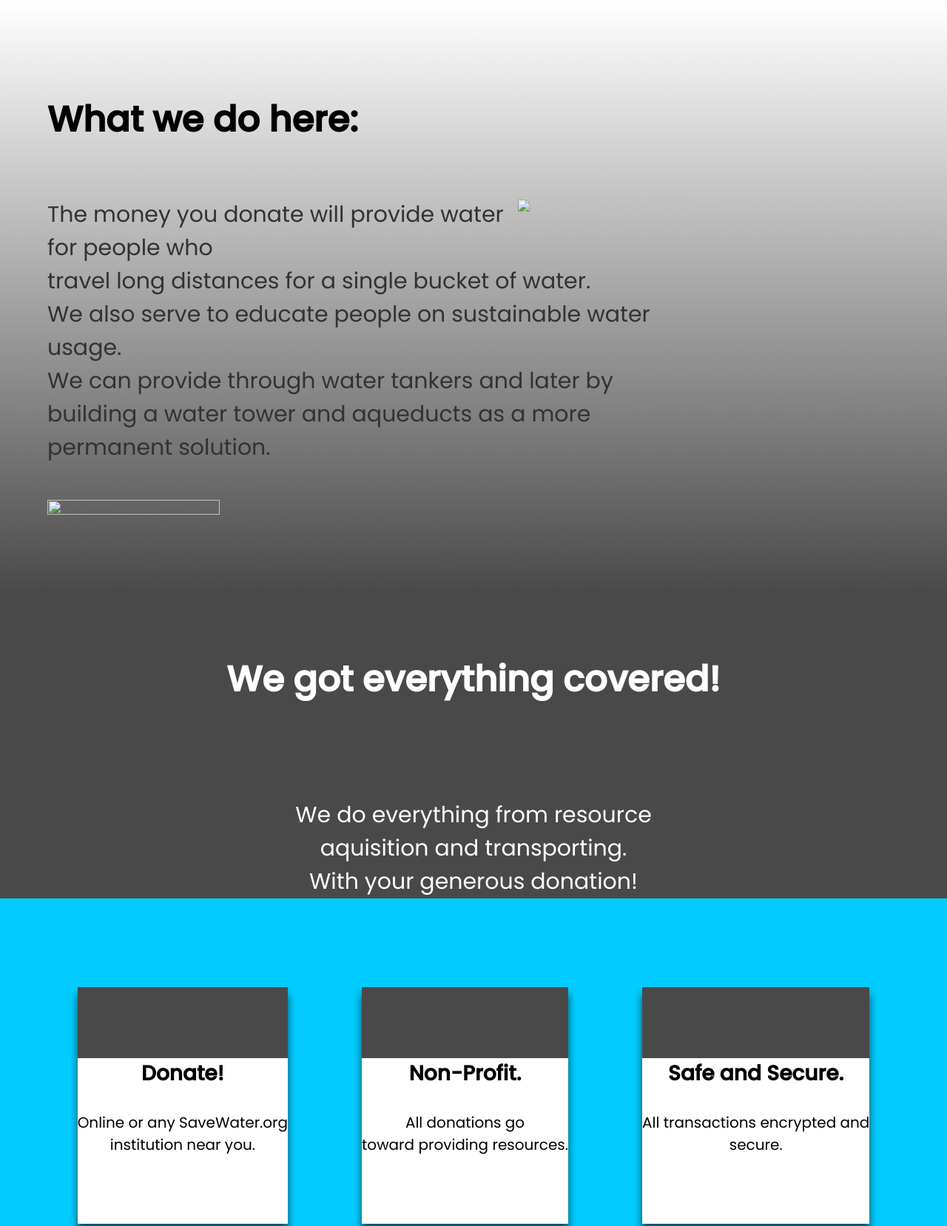
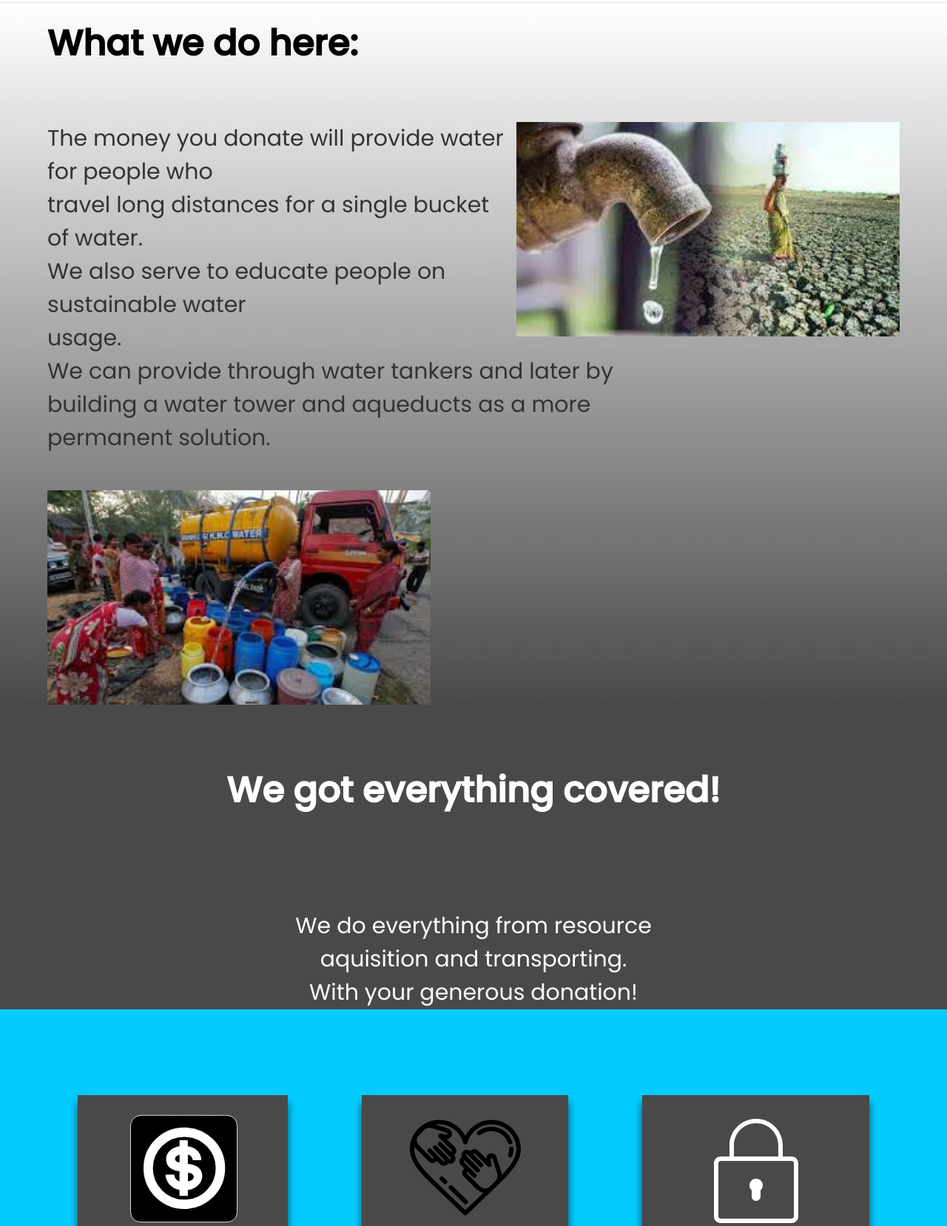
Before and after one commit to smearful/GFG_NGO_Website, a plain HTML site: page index.html in a window 1280 px wide. Shown: the part 797-2455 px from the top of the page at 74% size. Drawn offline with Linux system fonts and the light colour scheme; a web font is replaced by a local one.

Commit message:
Update index.html
Changed the path

```diff
--- a/index.html
+++ b/index.html
@@ -39,7 +39,7 @@
     <section id="locations">
       <header class="locations-head">
         <h2>What we do here:</h2>
-        <img src="./img/providing-water.jpg" alt="" class="image1" />
+        <img src="providing-water.jpg" alt="" class="image1" />
         <h3>
           The money you donate will provide water for people who <br />travel
           long distances for a single bucket of water. <br />We also serve to
@@ -51,7 +51,7 @@
         <br />
         <br />
         <br />
-        <img src="./img/water-tanker.jpg" alt="" class="image2" />
+        <img src="water-tanker.jpg" alt="" class="image2" />
       </header>
     </section>
     <section class="benifits">
@@ -67,7 +67,7 @@
       <div class="cards">
         <div class="card">
           <div class="card-icon">
-            <img src="./icons/cash.svg" alt="" />
+            <img src="cash.svg" alt="" />
           </div>
           <div class="card-body">
             <h4>Donate!</h4>
@@ -81,7 +81,7 @@
         </div>
         <div class="card">
           <div class="card-icon">
-            <img src="./icons/charity.svg" alt="" />
+            <img src="charity.svg" alt="" />
           </div>
           <h4>Non-Profit.</h4>
           <p>
@@ -93,7 +93,7 @@
         </div>
         <div class="card">
           <div class="card-icon">
-            <img src="./icons/padlock.svg" alt="" />
+            <img src="padlock.svg" alt="" />
           </div>
           <h4>Safe and Secure.</h4>
           <p>
```
